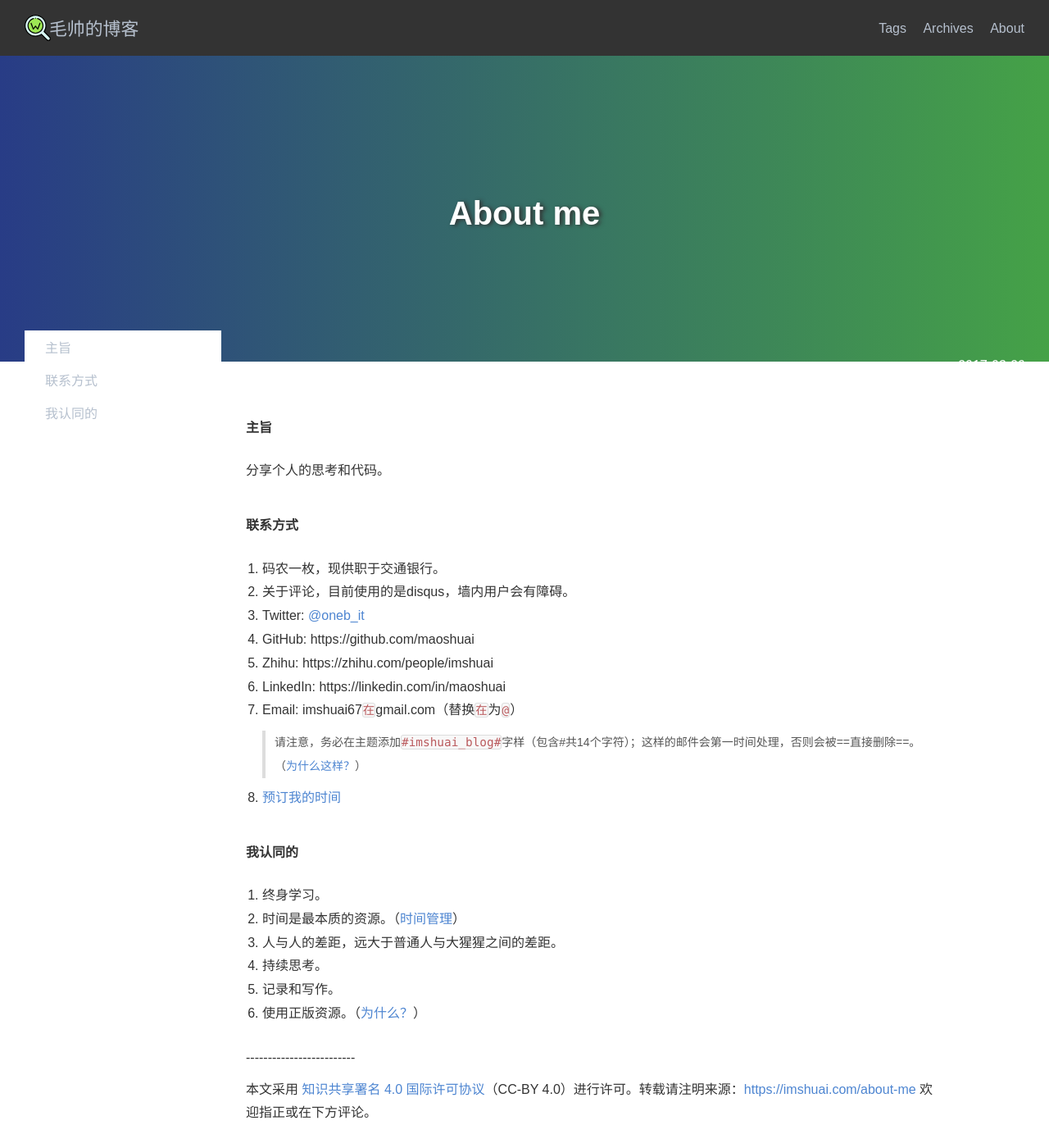
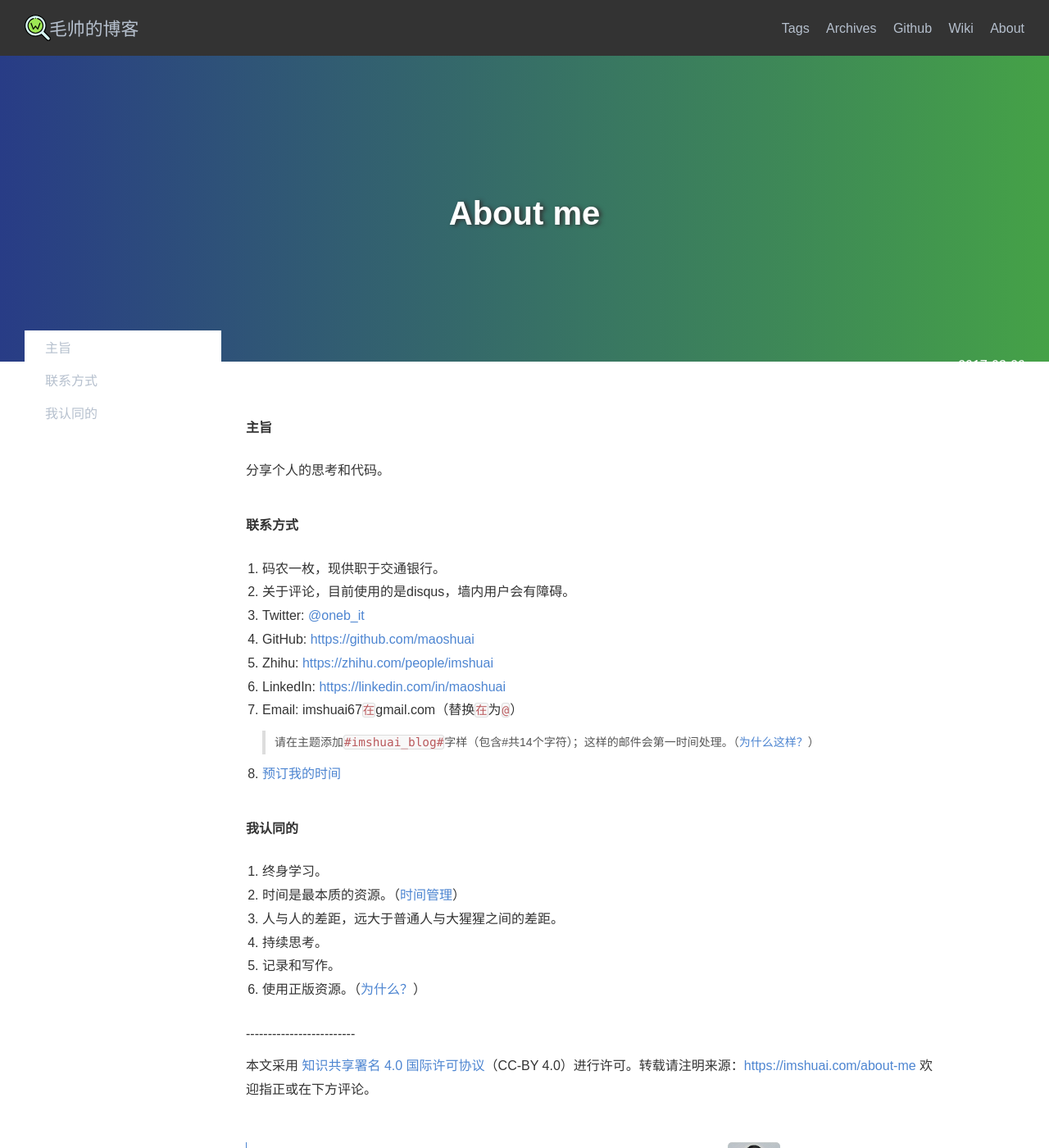
Before and after one commit to maoshuai/imshuai_blog, a Jekyll site: the page built from docs/_posts/2017/2017-03-20-about-me.md, in a window 1280 px wide and 1400 px high. Shown: the whole window at 82% size. Built offline with Jekyll 4.4.1, drawn with Linux system fonts in a browser that asks for light colours; comment, search, counter and statistics services are not loaded.

Commit message:
fix link problems

```diff
--- a/docs/_layouts/default.html
+++ b/docs/_layouts/default.html
@@ -24,9 +24,11 @@
       <nav class="pull-right">
         <a class="glow no-decoration" href="/tags.html">Tags</a>
         <a class="glow no-decoration" href="/archive.html">Archives</a>
+        <a class="glow no-decoration" href="https://github.com/maoshuai">Github</a>
+        <a class="glow no-decoration" href="https://wiki.imshuai.com/">Wiki</a>
         <!--<a class="glow no-decoration" href="/about.html">About</a>-->
         <!--<a class="glow no-decoration" href="http://imshuai.com">Blog</a>-->
-        <a class="glow no-decoration" href="http://imshuai.com/about-me/">About</a>
+        <a class="glow no-decoration" href="/about-me/">About</a>
       </nav>
       <a class="logo no-decoration" href="/" aria-label="imshuai Wiki">{% include logo.html %}</a>
     </header>
--- a/docs/_posts/2017/2017-03-20-about-me.md
+++ b/docs/_posts/2017/2017-03-20-about-me.md
@@ -10,11 +10,11 @@ date: '2017-03-20 14:53:59'
 1. 码农一枚，现供职于交通银行。
 2. 关于评论，目前使用的是disqus，墙内用户会有障碍。
 3. Twitter: [@oneb_it](https://twitter.com/oneb_it/)
-4. GitHub: https://github.com/maoshuai
-5. Zhihu: https://zhihu.com/people/imshuai
-6. LinkedIn: https://linkedin.com/in/maoshuai
+4. GitHub: [https://github.com/maoshuai](https://github.com/maoshuai)
+5. Zhihu: [https://zhihu.com/people/imshuai](https://zhihu.com/people/imshuai)
+6. LinkedIn: [https://linkedin.com/in/maoshuai](https://linkedin.com/in/maoshuai)
 7. Email: imshuai67`在`gmail.com（替换`在`为`@`）
-    >请注意，务必在主题添加`#imshuai_blog#`字样（包含#共14个字符）；这样的邮件会第一时间处理，否则会被==直接删除==。（[为什么这样？](/one-useful-way-to-anti-junk-mail-safely/)）
+    >请在主题添加`#imshuai_blog#`字样（包含#共14个字符）；这样的邮件会第一时间处理。（[为什么这样？](/one-useful-way-to-anti-junk-mail-safely/)）
 8. [预订我的时间](https://calendly.com/maoshuai)
 
 #### 我认同的
```
